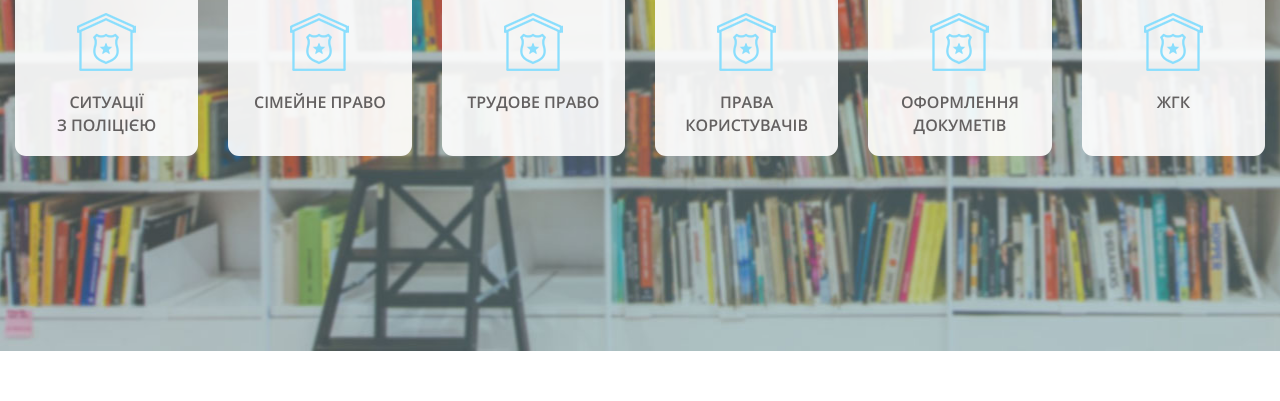
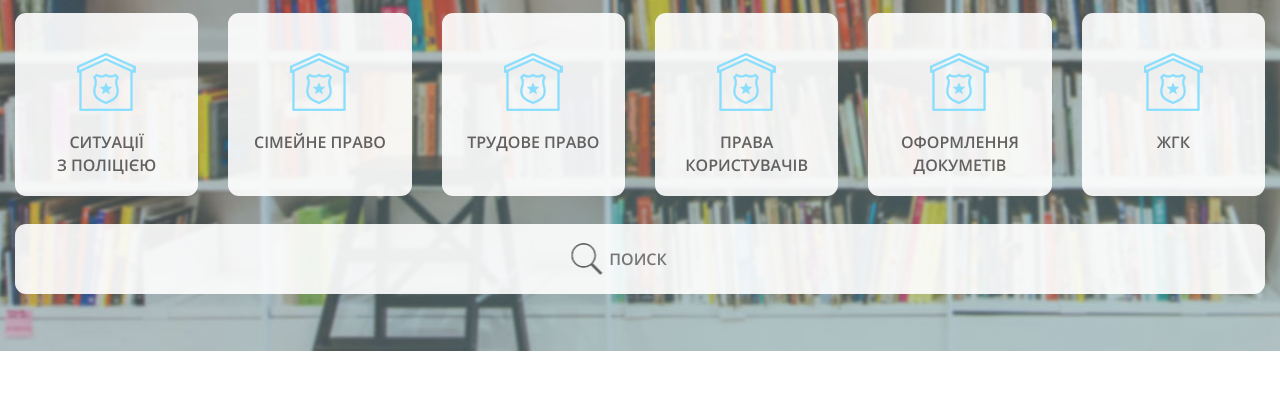
Before and after one commit to saynschuman/library, a website: page src/html/includes/_header.html in a window 1280 px wide. Shown: the part 399-800 px from the top of the page. Drawn offline with nearby package versions, Linux system fonts and the light colour scheme; files that its build step writes are made by us from their sources; files whose address does not match are found by name.

Commit message:
first section finished

```diff
--- a/src/html/includes/_header.html
+++ b/src/html/includes/_header.html
@@ -74,5 +74,6 @@
                      </div>
                 </div>
             </div>
+            <form id="search-cat" action=""><input type="search" placeholder="поиск"></form>
         </div>
     </section>
--- a/src/scss/main.scss
+++ b/src/scss/main.scss
@@ -13,6 +13,18 @@ a {
 
 a:hover {
 	transition:.3s;
+}
+
+button {
+	&:focus {
+		outline: none;
+	}
+}
+
+input {
+	&:focus {
+		outline: none;
+	}
 }
 
 header.header {
@@ -117,6 +129,8 @@ header.header {
 		line-height: 1;
 		text-shadow: 0px 1px 18px rgba(0, 2, 1, 0.22);
 		text-align: center;
+	    margin-top: 30px;
+    	margin-bottom: 40px;
 	}
 	.block {
 		border-radius: 11px;
@@ -126,6 +140,7 @@ header.header {
 		padding-top: 40px;
 		padding-left: 10px;
 		padding-right: 10px;
+		margin-bottom: 28px;
 		&.active {
 			background-color: #63b32e;
 			cursor: pointer;
@@ -160,3 +175,34 @@ header.header {
 		}
 	}
 }
+
+#search-cat {
+	position: relative;
+	&.focus {
+		&::before {
+			display: none;
+		}
+	}
+	&::before {
+		content: '';
+		position: absolute;
+		left: calc(50% - 53px);
+		top: 50%;
+		transform: translate(-50%,-50%);
+		height: 32px;
+		width: 31px;
+		background-image: url(../img/search.png);
+		opacity: .6;
+	}
+	input {
+		height: 70px;
+		background: none;
+		background-color: rgba(255,255,255,.902);
+		border: none;
+		border-radius: 11px;
+		color: #2a2a2a;
+		width: 100%;
+		text-align: center;
+		text-transform: uppercase;
+	}
+}
```
Also changed, not shown: src/js/main.js (+16 -0 lines), dist/css/main.css, dist/img/search.png (added), dist/index.html, dist/js/main.js, src/img/search.png (added).
